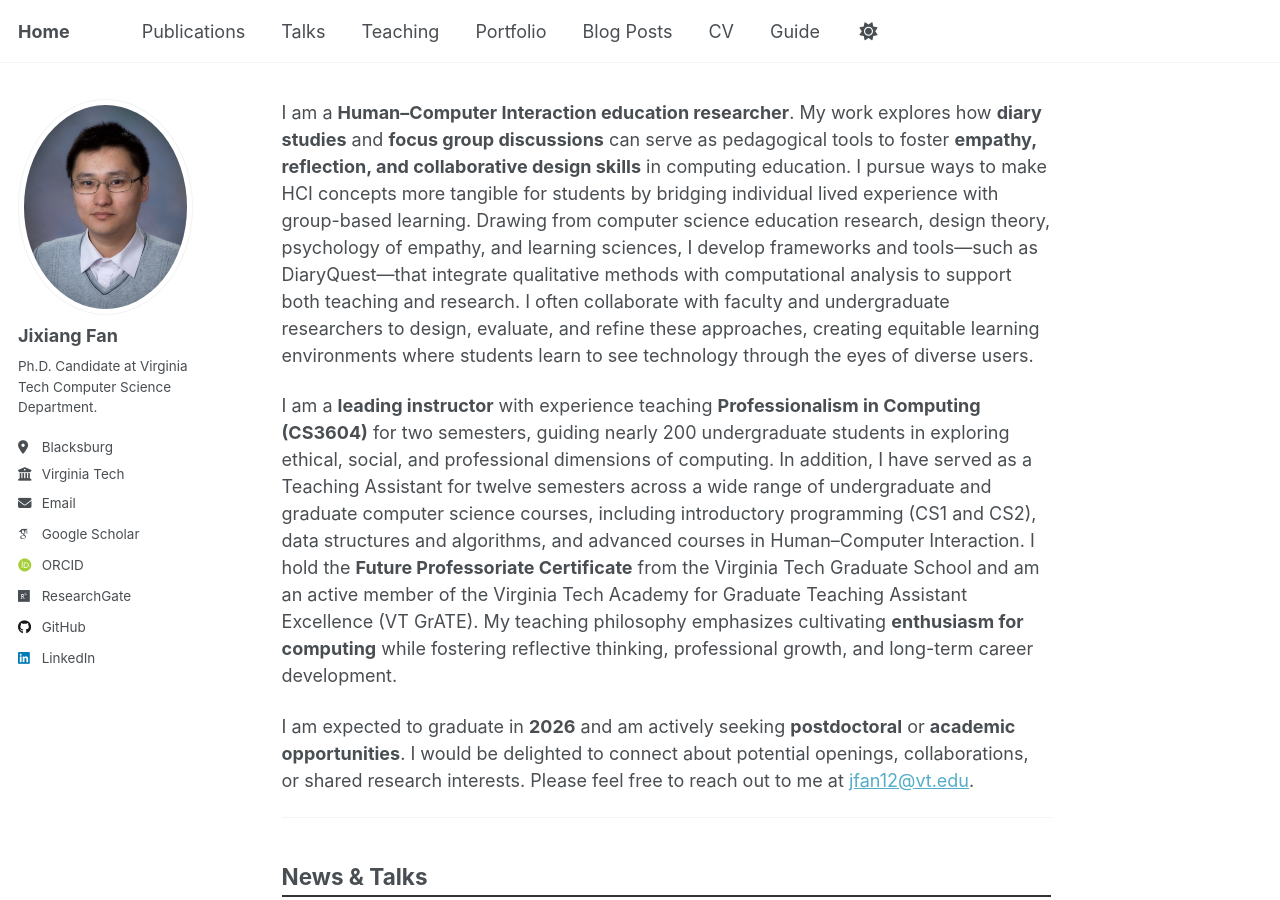
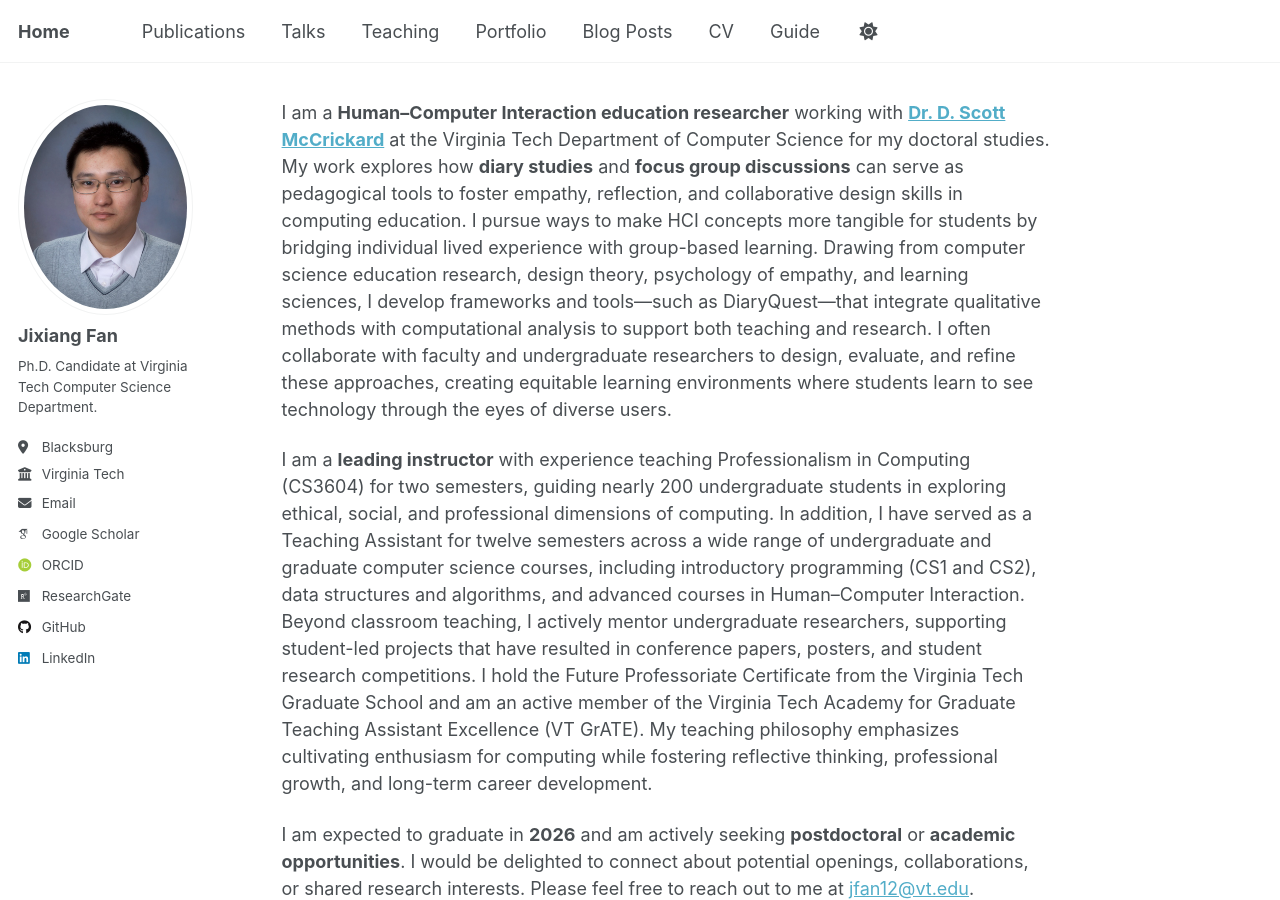
Before and after one commit to JixiangFan/web, a Jekyll site: the page built from _pages/about.md, in a window 1280 px wide and 900 px high. Built offline with Jekyll 4.4.1, drawn with Linux system fonts in a browser that asks for light colours; some web fonts are replaced.

Commit message:
Update about.md

```diff
--- a/_pages/about.md
+++ b/_pages/about.md
@@ -7,9 +7,9 @@ redirect_from:
 ---
 
 
-I am a **Human–Computer Interaction education researcher**. My work explores how **diary studies** and **focus group discussions** can serve as pedagogical tools to foster **empathy, reflection, and collaborative design skills** in computing education. I pursue ways to make HCI concepts more tangible for students by bridging individual lived experience with group-based learning. Drawing from computer science education research, design theory, psychology of empathy, and learning sciences, I develop frameworks and tools—such as DiaryQuest—that integrate qualitative methods with computational analysis to support both teaching and research. I often collaborate with faculty and undergraduate researchers to design, evaluate, and refine these approaches, creating equitable learning environments where students learn to see technology through the eyes of diverse users.
+I am a **Human–Computer Interaction education researcher** working with [**Dr. D. Scott McCrickard**](https://people.cs.vt.edu/mccricks/) at the Virginia Tech Department of Computer Science for my doctoral studies. My work explores how **diary studies** and **focus group discussions** can serve as pedagogical tools to foster empathy, reflection, and collaborative design skills in computing education. I pursue ways to make HCI concepts more tangible for students by bridging individual lived experience with group-based learning. Drawing from computer science education research, design theory, psychology of empathy, and learning sciences, I develop frameworks and tools—such as DiaryQuest—that integrate qualitative methods with computational analysis to support both teaching and research. I often collaborate with faculty and undergraduate researchers to design, evaluate, and refine these approaches, creating equitable learning environments where students learn to see technology through the eyes of diverse users.
 
-I am a **leading instructor** with experience teaching **Professionalism in Computing (CS3604)** for two semesters, guiding nearly 200 undergraduate students in exploring ethical, social, and professional dimensions of computing. In addition, I have served as a Teaching Assistant for twelve semesters across a wide range of undergraduate and graduate computer science courses, including introductory programming (CS1 and CS2), data structures and algorithms, and advanced courses in Human–Computer Interaction. I hold the **Future Professoriate Certificate** from the Virginia Tech Graduate School and am an active member of the Virginia Tech Academy for Graduate Teaching Assistant Excellence (VT GrATE). My teaching philosophy emphasizes cultivating **enthusiasm for computing** while fostering reflective thinking, professional growth, and long-term career development.
+I am a **leading instructor** with experience teaching Professionalism in Computing (CS3604) for two semesters, guiding nearly 200 undergraduate students in exploring ethical, social, and professional dimensions of computing. In addition, I have served as a Teaching Assistant for twelve semesters across a wide range of undergraduate and graduate computer science courses, including introductory programming (CS1 and CS2), data structures and algorithms, and advanced courses in Human–Computer Interaction. Beyond classroom teaching, I actively mentor undergraduate researchers, supporting student-led projects that have resulted in conference papers, posters, and student research competitions. I hold the Future Professoriate Certificate from the Virginia Tech Graduate School and am an active member of the Virginia Tech Academy for Graduate Teaching Assistant Excellence (VT GrATE). My teaching philosophy emphasizes cultivating enthusiasm for computing while fostering reflective thinking, professional growth, and long-term career development.
 
 I am expected to graduate in **2026** and am actively seeking **postdoctoral** or **academic opportunities**. I would be delighted to connect about potential openings, collaborations, or shared research interests. Please feel free to reach out to me at [jfan12@vt.edu](mailto:jfan12@vt.edu).
 
```
